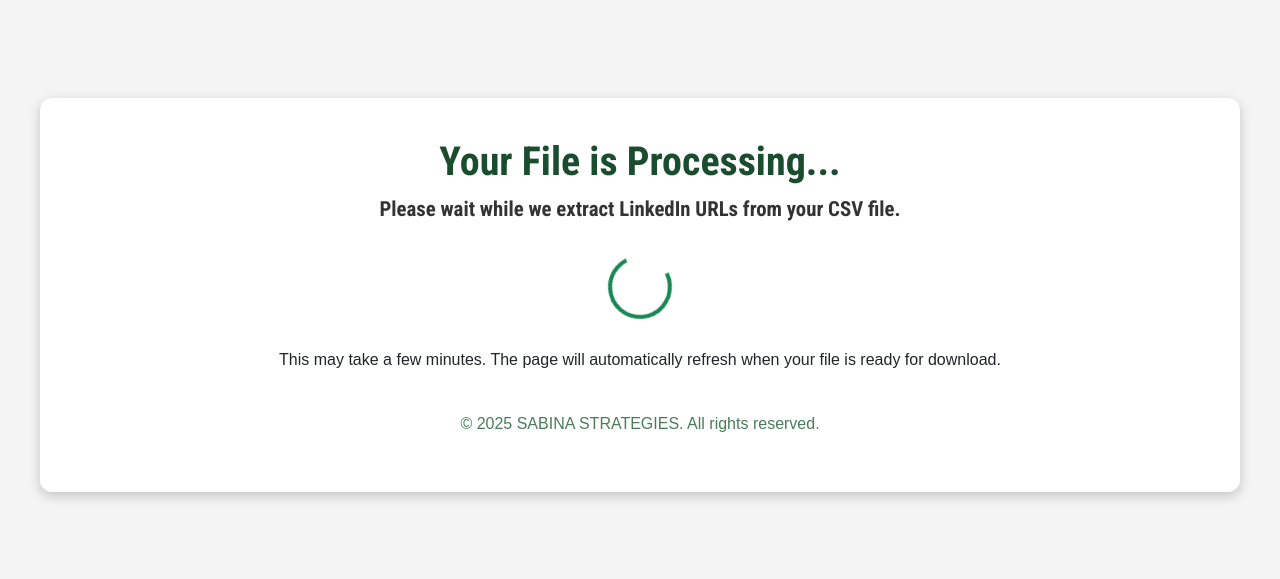
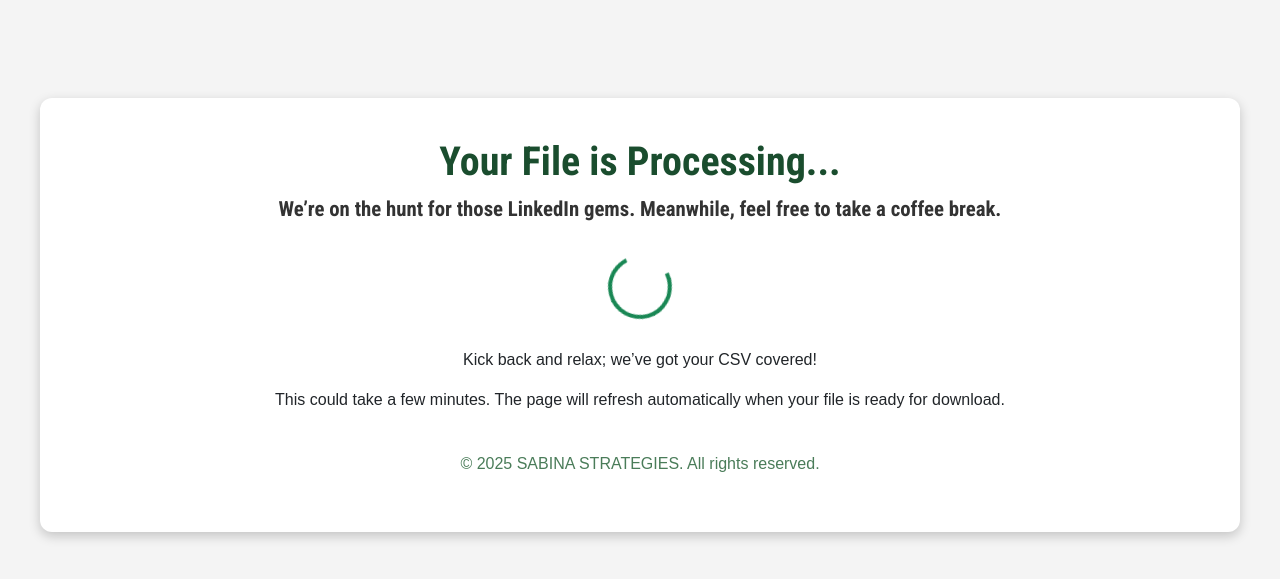
Before and after one commit to megbroc7/linkedin-url-finder, a Flask app: template templates/processing.html in a window 1280 px wide. Shown: the part 202-781 px from the top of the page. Run offline with Flask 3, Linux system fonts and the light colour scheme; the template is opened without the code that fills it, so the values that code supplies are empty; some libraries are stand-ins or nearby versions.

Commit message:
Updating wording

```diff
--- a/templates/processing.html
+++ b/templates/processing.html
@@ -73,7 +73,7 @@
 
     <div class="container">
       <h1>Your File is Processing...</h1>
-      <p class="lead">Please wait while we extract LinkedIn URLs from your CSV file.</p>
+      <p class="lead">We’re on the hunt for those LinkedIn gems. Meanwhile, feel free to take a coffee break.</p>
 
       <div class="my-4">
         <!-- Bootstrap Spinner -->
@@ -82,7 +82,8 @@
         </div>
       </div>
 
-      <p>This may take a few minutes. The page will automatically refresh when your file is ready for download.</p>
+      <p>Kick back and relax; we’ve got your CSV covered!</p>
+      <p>This could take a few minutes. The page will refresh automatically when your file is ready for download.</p>
 
       <div class="footer">
         <p>&copy; 2025 SABINA STRATEGIES. All rights reserved.</p>
```
